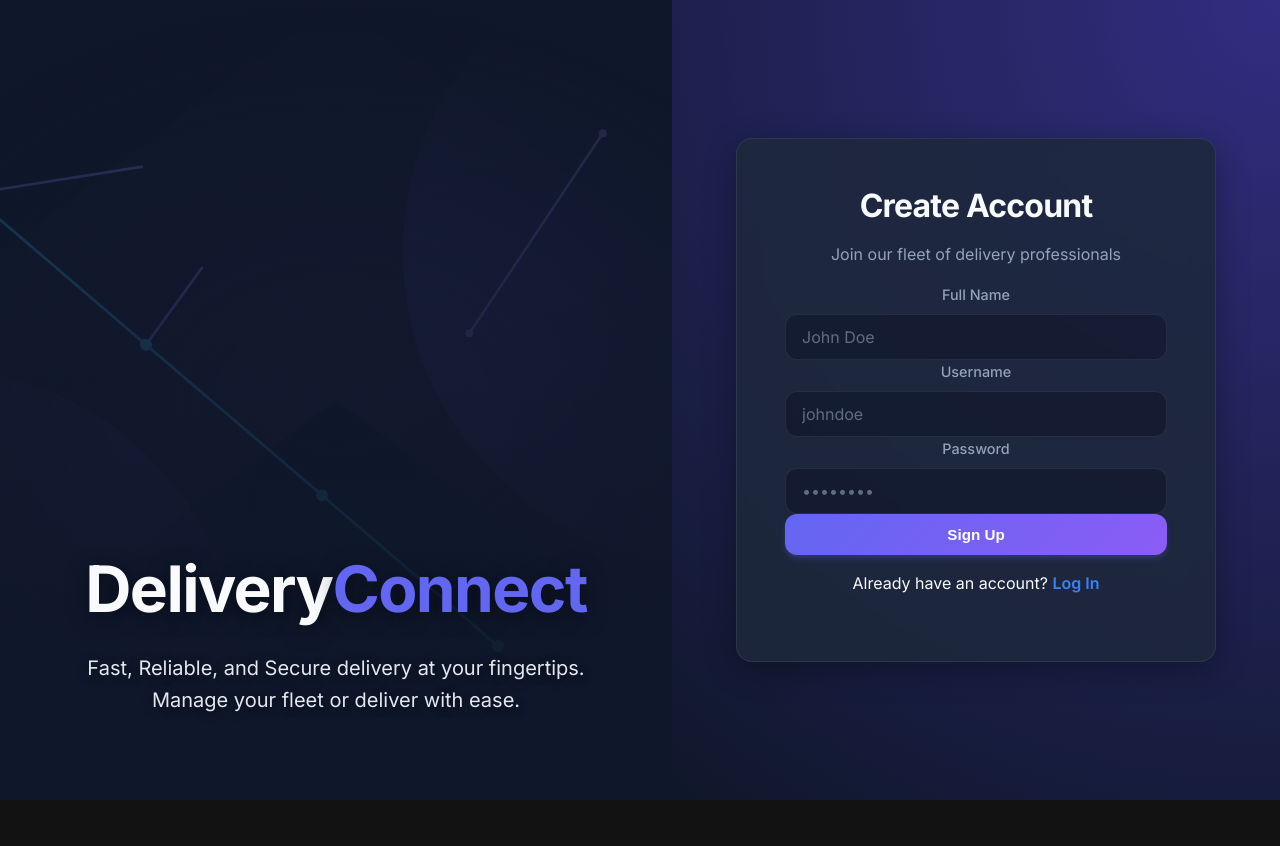
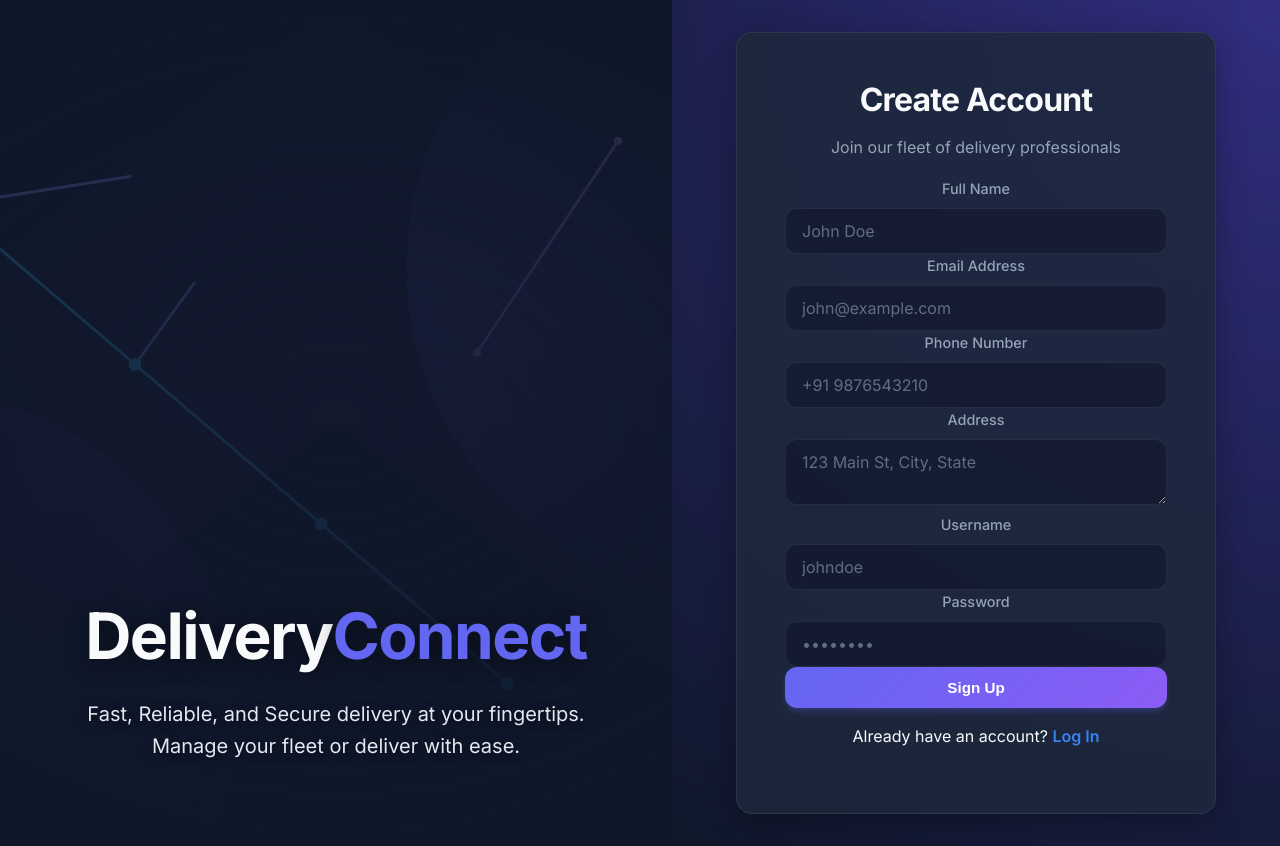
Before and after one commit to Thameem0705/delivery-website, a React (Vite) app: page /login in a window 1280 px wide. Both pictures are taken after a click on the element "Sign Up". Before the commit the page ends 800 px from the top, so only its background shows below. Built offline with nearby package versions, Linux system fonts and the light colour scheme; no server answers.

Commit message:
feat: Implement comprehensive task management page with search, filter, and inline editing for delivery tasks.

```diff
--- a/src/pages/Login.jsx
+++ b/src/pages/Login.jsx
@@ -9,6 +9,9 @@ export default function Login() {
     const [username, setUsername] = useState('')
     const [password, setPassword] = useState('')
     const [fullName, setFullName] = useState('')
+    const [realEmail, setRealEmail] = useState('')
+    const [phoneNumber, setPhoneNumber] = useState('')
+    const [address, setAddress] = useState('')
     const [isSignUp, setIsSignUp] = useState(false)
     const navigate = useNavigate()
 
@@ -24,27 +27,35 @@ export default function Login() {
             return
         }
 
-        // Append dummy domain to username to create a valid email format for Supabase
-        const email = `${username}@delivery.local`
+        // Append dummy domain to username to create a valid email format for Supabase Auth
+        const authEmail = `${username}@delivery.local`
 
         try {
             if (isSignUp) {
                 const { error } = await supabase.auth.signUp({
-                    email,
+                    email: authEmail,
                     password,
                     options: {
                         data: {
                             full_name: fullName,
                             username: username,
+                            real_email: realEmail,
+                            phone_number: phoneNumber,
+                            address: address,
                         },
                     },
                 })
                 if (error) throw error
                 toast.success('Signup successful! You can now log in.')
                 setIsSignUp(false)
+                // Reset signup fields
+                setFullName('')
+                setRealEmail('')
+                setPhoneNumber('')
+                setAddress('')
             } else {
                 const { error } = await supabase.auth.signInWithPassword({
-                    email,
+                    email: authEmail,
                     password,
                 })
                 if (error) throw error
@@ -82,6 +93,7 @@ export default function Login() {
 
                     <form onSubmit={handleAuth} className="auth-form">
                         {isSignUp && (
+                            <>
                                 <div className="form-group">
                                     <label>Full Name</label>
                                     <input
@@ -93,6 +105,44 @@ export default function Login() {
                                         required
                                     />
                                 </div>
+
+                                <div className="form-group">
+                                    <label>Email Address</label>
+                                    <input
+                                        type="email"
+                                        placeholder="john@example.com"
+                                        className="input-field"
+                                        value={realEmail}
+                                        onChange={(e) => setRealEmail(e.target.value)}
+                                        required
+                                    />
+                                </div>
+
+                                <div className="form-group">
+                                    <label>Phone Number</label>
+                                    <input
+                                        type="tel"
+                                        placeholder="+91 9876543210"
+                                        className="input-field"
+                                        value={phoneNumber}
+                                        onChange={(e) => setPhoneNumber(e.target.value)}
+                                        required
+                                    />
+                                </div>
+
+                                <div className="form-group">
+                                    <label>Address</label>
+                                    <textarea
+                                        placeholder="123 Main St, City, State"
+                                        className="input-field"
+                                        value={address}
+                                        onChange={(e) => setAddress(e.target.value)}
+                                        required
+                                        rows={2}
+                                        style={{ resize: 'vertical', fontFamily: 'inherit' }}
+                                    />
+                                </div>
+                            </>
                         )}
 
                         <div className="form-group">
--- a/src/pages/admin/DeliveryUsers.jsx
+++ b/src/pages/admin/DeliveryUsers.jsx
@@ -1,6 +1,6 @@
 import { useState, useEffect } from 'react'
 import { supabase } from '../../lib/supabaseClient'
-import { User, Search, Mail, Calendar, Hash, Truck } from 'lucide-react'
+import { User, Search, Mail, Calendar, Hash, Truck, Phone, MapPin } from 'lucide-react'
 import { Toaster } from 'react-hot-toast'
 
 export default function DeliveryUsers() {
@@ -149,15 +149,12 @@ export default function DeliveryUsers() {
                                     </div>
                                 </div>
 
-                                {/* Details Cards - The Requested "Reference Image" Style */}
+                                {/* Details Cards */}
                                 <div className="space-y-4 mt-auto">
-                                    {/* Email Card - Left Border Style */}
+                                    {/* Email Card */}
                                     <div
                                         className="relative bg-white/[0.03] rounded-r-xl rounded-l-sm p-4 flex items-center gap-3 transition-all duration-300 group/item hover:bg-white/[0.05] hover:translate-x-1"
-                                        style={{
-                                            borderLeft: '5px solid #10b981', // Emerald 500
-                                            boxShadow: '0 4px 6px -1px rgba(0, 0, 0, 0.1)'
-                                        }}
+                                        style={{ borderLeft: '5px solid #10b981', boxShadow: '0 4px 6px -1px rgba(0,0,0,0.1)' }}
                                     >
                                         <div className="p-2 bg-blue-500/10 rounded-lg text-blue-400 border border-blue-500/10 shrink-0 group-hover/item:text-white group-hover/item:bg-blue-500 transition-all duration-300">
                                             <Mail size={16} />
@@ -165,18 +162,47 @@ export default function DeliveryUsers() {
                                         <div className="flex flex-col min-w-0">
                                             <span className="text-[10px] text-slate-500 font-bold uppercase tracking-wider leading-none mb-1">Email</span>
                                             <span className="text-sm text-slate-300 truncate font-medium group-hover/item:text-white transition-colors">
-                                                {user.email}
+                                                {user.email || '—'}
                                             </span>
                                         </div>
                                     </div>
 
-                                    {/* Joined Date Card - Left Border Style */}
+                                    {/* Phone Card */}
                                     <div
                                         className="relative bg-white/[0.03] rounded-r-xl rounded-l-sm p-4 flex items-center gap-3 transition-all duration-300 group/item hover:bg-white/[0.05] hover:translate-x-1"
-                                        style={{
-                                            borderLeft: '5px solid #10b981', // Emerald 500
-                                            boxShadow: '0 4px 6px -1px rgba(0, 0, 0, 0.1)'
-                                        }}
+                                        style={{ borderLeft: '5px solid #10b981', boxShadow: '0 4px 6px -1px rgba(0,0,0,0.1)' }}
+                                    >
+                                        <div className="p-2 bg-green-500/10 rounded-lg text-green-400 border border-green-500/10 shrink-0 group-hover/item:text-white group-hover/item:bg-green-500 transition-all duration-300">
+                                            <Phone size={16} />
+                                        </div>
+                                        <div className="flex flex-col min-w-0">
+                                            <span className="text-[10px] text-slate-500 font-bold uppercase tracking-wider leading-none mb-1">Phone</span>
+                                            <span className="text-sm text-slate-300 truncate font-medium group-hover/item:text-white transition-colors">
+                                                {user.phone_number || '—'}
+                                            </span>
+                                        </div>
+                                    </div>
+
+                                    {/* Address Card */}
+                                    <div
+                                        className="relative bg-white/[0.03] rounded-r-xl rounded-l-sm p-4 flex items-center gap-3 transition-all duration-300 group/item hover:bg-white/[0.05] hover:translate-x-1"
+                                        style={{ borderLeft: '5px solid #10b981', boxShadow: '0 4px 6px -1px rgba(0,0,0,0.1)' }}
+                                    >
+                                        <div className="p-2 bg-orange-500/10 rounded-lg text-orange-400 border border-orange-500/10 shrink-0 group-hover/item:text-white group-hover/item:bg-orange-500 transition-all duration-300">
+                                            <MapPin size={16} />
+                                        </div>
+                                        <div className="flex flex-col min-w-0">
+                                            <span className="text-[10px] text-slate-500 font-bold uppercase tracking-wider leading-none mb-1">Address</span>
+                                            <span className="text-sm text-slate-300 font-medium group-hover/item:text-white transition-colors" style={{ wordBreak: 'break-word' }}>
+                                                {user.address || '—'}
+                                            </span>
+                                        </div>
+                                    </div>
+
+                                    {/* Joined Date Card */}
+                                    <div
+                                        className="relative bg-white/[0.03] rounded-r-xl rounded-l-sm p-4 flex items-center gap-3 transition-all duration-300 group/item hover:bg-white/[0.05] hover:translate-x-1"
+                                        style={{ borderLeft: '5px solid #10b981', boxShadow: '0 4px 6px -1px rgba(0,0,0,0.1)' }}
                                     >
                                         <div className="p-2 bg-purple-500/10 rounded-lg text-purple-400 border border-purple-500/10 shrink-0 group-hover/item:text-white group-hover/item:bg-purple-500 transition-all duration-300">
                                             <Calendar size={16} />
```
Also changed, not shown: 1 other file (tests, documents, lock files or other folders). Lines whose indentation alone changed are shown as unchanged.
